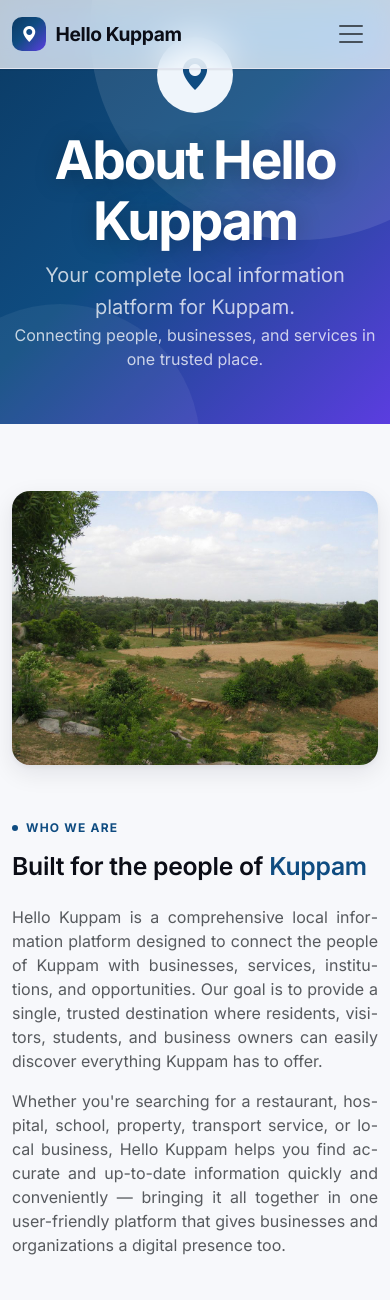
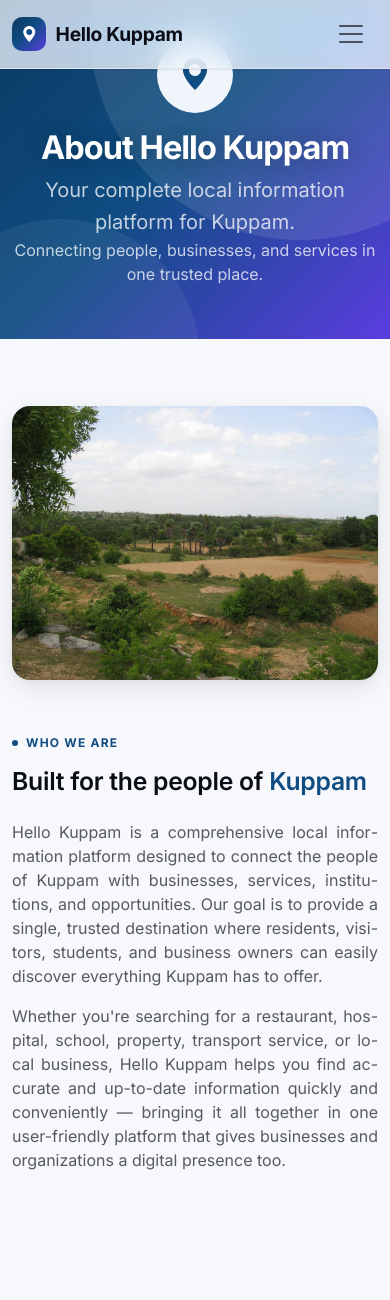
Before and after one commit to ctaftelaneebusinesses-prog/Kuppam_Project, a Django app: page /about/ in a window 390 px wide. Shown: the top 1300 px of the page. Run offline with Django 5.2, Linux system fonts and the light colour scheme.

Commit message:
Fix oversized fluid type scale (hero was capping at 80px, wrapping 2 lines)
The 5xl clamp maxed out at 5rem/80px on an ordinary desktop viewport width,
about 47% larger than the previous fixed 3.4rem hero size, so the homepage
headline wrapped to two lines and visually dominated the whole page. Also
had too large a floor (3.25rem/52px) on narrow screens vs. the old mobile
override of 2rem/32px.

Recalculated every clamp() in the scale so mobile floors land back near
their pre-overhaul sizes and desktop ceilings land in a realistic premium
range (64px hero max instead of 80px) instead of both ends drifting upward
at once. Also eased the tracking scale one notch (-0.03em tightest instead
of -0.04em) since tight tracking gets more aggressive as size grows.

```diff
--- a/static/css/tokens.css
+++ b/static/css/tokens.css
@@ -76,15 +76,15 @@
     --hk-text-base: 0.9375rem;
     --hk-text-md:   1.0625rem;
     --hk-text-lg:   1.25rem;
-    --hk-text-xl:   clamp(1.5rem, 1.4rem + 0.4vw, 1.75rem);
-    --hk-text-2xl:  clamp(1.75rem, 1.55rem + 0.8vw, 2.25rem);
-    --hk-text-3xl:  clamp(2.25rem, 1.9rem + 1.5vw, 3rem);
-    --hk-text-4xl:  clamp(2.75rem, 2.2rem + 2.4vw, 4rem);
-    --hk-text-5xl:  clamp(3.25rem, 2.5rem + 3.4vw, 5rem);
+    --hk-text-xl:   clamp(1.35rem, 1.28rem + 0.35vw, 1.6rem);
+    --hk-text-2xl:  clamp(1.4rem, 1.2rem + 0.8vw, 2rem);
+    --hk-text-3xl:  clamp(1.65rem, 1.3rem + 1.4vw, 2.5rem);
+    --hk-text-4xl:  clamp(1.85rem, 1.3rem + 2.4vw, 3.25rem);
+    --hk-text-5xl:  clamp(2rem, 1.3rem + 3vw, 4rem);
 
-    --hk-tracking-tightest: -0.04em;
-    --hk-tracking-tighter:  -0.03em;
-    --hk-tracking-tight:    -0.02em;
+    --hk-tracking-tightest: -0.03em;
+    --hk-tracking-tighter:  -0.02em;
+    --hk-tracking-tight:    -0.015em;
     --hk-tracking-normal:   -0.011em;
     --hk-tracking-wide:      0.04em;
     --hk-tracking-widest:    0.1em;
```
